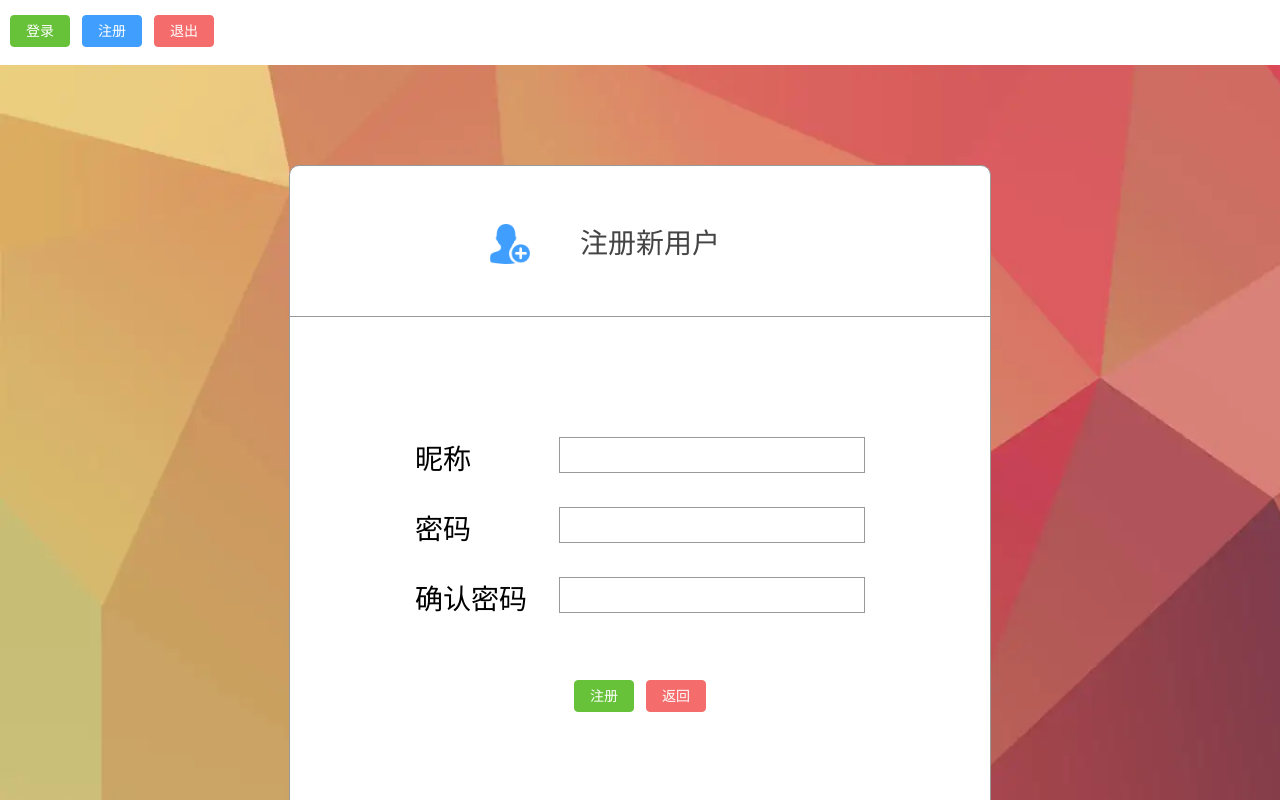
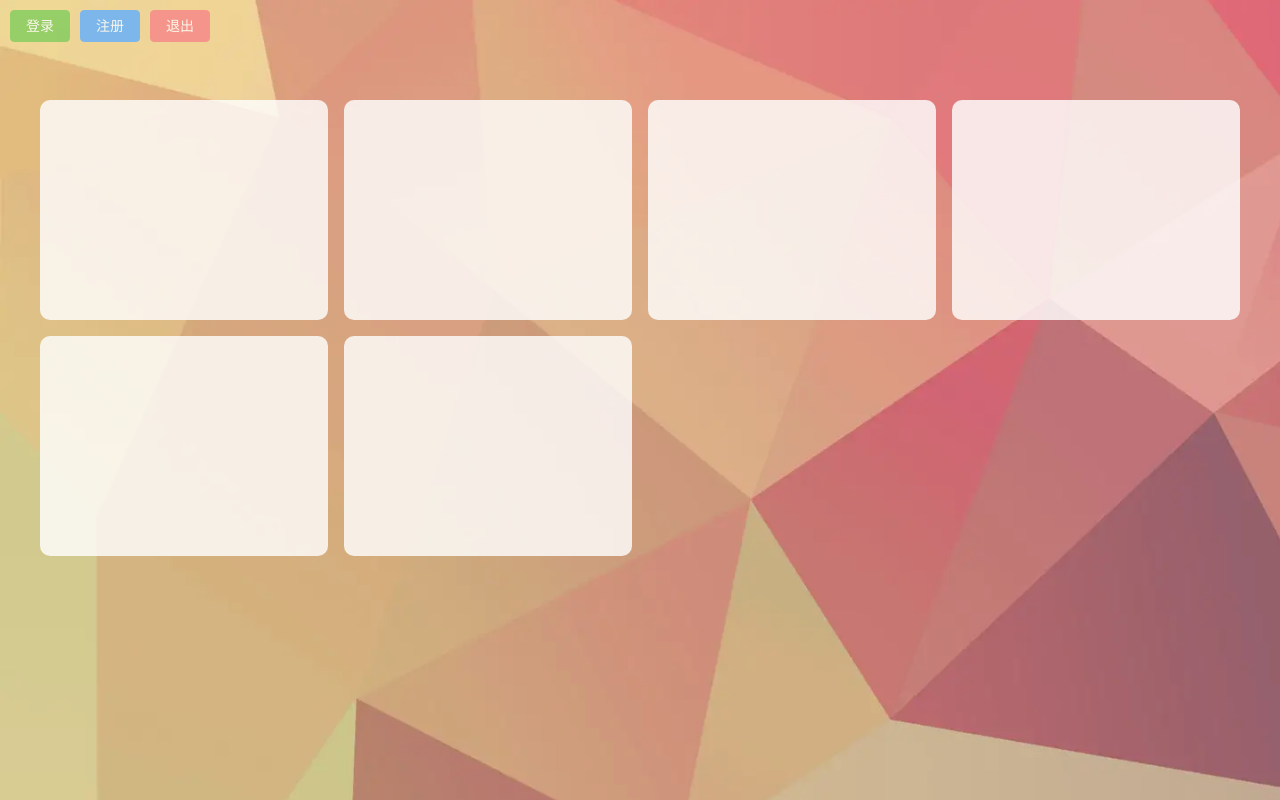
Before and after one commit to SayQuit/BDchat-web, a Vue app: page /#/ in a window 1280 px wide. Shown: the top 800 px of the page. Built offline with nearby package versions, Linux system fonts and the light colour scheme.

Commit message:
页面部分

```diff
--- /dev/null
+++ b/src/components/AccountManage.vue
@@ -0,0 +1,85 @@
+<template>
+  <div>
+    <div class="bgr">
+      <div class="log">
+        <el-button
+          type="success"
+          class="login"
+          size="medium"
+          @click="handleLogin"
+          >登录</el-button
+        >
+        <el-button type="primary" class="login" size="medium">注册</el-button>
+        <el-button type="danger" class="login" size="medium">退出</el-button>
+      </div>
+
+      <div class="main">
+        <div class="item"></div>
+        <div class="item"></div>
+        <div class="item"></div>
+        <div class="item"></div>
+        <div class="item"></div>
+        <div class="item"></div>
+      </div>
+    </div>
+  </div>
+</template>
+
+<script>
+export default {};
+</script>
+
+<style scoped>
+* {
+  opacity: 0.9;
+}
+
+.bgr {
+  background: url("../assets/2.png") no-repeat;
+  background-size: cover;
+  width: 100%;
+  height: 963px;
+}
+.log {
+  width: 240px;
+  height: 50px;
+  display: block;
+  border-radius: 10px;
+}
+.log > .login {
+  display: inline-block;
+  margin-left: 10px;
+  margin-top: 10px;
+}
+.main {
+  display: flex;
+  justify-content: space-between;
+  flex-wrap: wrap;
+  position: absolute;
+  top: 100px;
+  left: 0;
+  right: 0;
+  margin: 0 40px;
+}
+.item {
+  cursor: pointer;
+
+  height: 220px;
+  background: #fff;
+  border-radius: 10px;
+
+  flex: 0 0 24%;
+  text-align: center;
+  background-color: white;
+  /* 边距懒得算，css函数代替 */
+  margin-right: calc(4% / 3);
+  margin-bottom: calc(4% / 3);
+}
+.item:nth-child(4n) {
+  margin-right: 0;
+}
+/* 使最后一个元素的边距填满剩余空间 */
+.item:last-child {
+  margin-right: auto;
+}
+</style>
--- a/src/components/LoginPage.vue
+++ b/src/components/LoginPage.vue
@@ -0,0 +1,127 @@
+<template>
+    <div class="bgr">
+      <div class="center">
+          <div class="header">
+              <div class="header-name"><img src="../assets/login.png"><div>登录</div></div>
+          </div>
+          <div class="info">
+              <div class="info-name">
+                  <div class="info-name-title">账号</div>
+                  <input type="text">
+              </div>
+              <div class="info-psw">
+                  <div class="info-psw-title">密码</div>
+                  <input type="password">
+              </div>
+
+
+              <div class="operation">
+                <el-button type="success" size="medium">注册</el-button>
+                <el-button type="warning" size="medium">清空</el-button>
+                <el-button type="danger" size="medium">返回</el-button>
+              </div>
+          </div>
+      </div>
+
+
+
+    </div>
+  </template>
+
+  <script>
+  export default {
+
+  }
+  </script>
+
+  <style scoped>
+      *{
+          font-size: 28px;
+      }
+      .bgr{
+          background: url('../assets/2.png') no-repeat;
+          background-size: cover;
+          width: 100%;
+          height: 1080px;
+      }
+      .center{
+          position: absolute;
+          margin-top: 100px;
+          left: 50%;
+          transform: translateX(-50%);
+          width: 700px;
+          height: 800px;
+          border: 1px solid #999;
+          background-color: white;
+          border-radius: 10px;
+      }
+      .header{
+          height: 150px;
+          width: 100%;
+          border-bottom: 1px solid #999;
+      }
+      .header-name{
+          font-size: 40px;
+          color: #444;
+          padding-top: 50px;
+      }
+      .header-name img{
+          height: 40px;
+          color: #444;
+          vertical-align: middle;
+          display: inline-block;
+          margin-left: 280px;
+      }
+      .header-name div{
+          display: inline-block;
+          margin-left: 50px;
+      }
+      .info{
+          margin-top: 120px;
+          position: absolute;
+          left: 50%;
+          transform: translateX(-50%);
+
+
+
+      }
+      .info div{
+          display: inline-block;
+      }
+      .info>div>div{
+          margin-right: 30px;
+          line-height: 60px;
+      }
+      .info>div{
+          margin-bottom: 30px;
+          width: 450px;
+          height: 60px;
+          display: inline-block;
+      }
+      .info input{
+          /* display: inline-block; */
+          width: 280px;
+          height: 60px;
+          border: 1px solid #999;
+          float: right;
+          border-radius: 10px;
+          outline: none;
+          padding: 0 10px;
+      }
+
+      .info>.operation{
+        margin: 0 auto;
+          margin-top: 150px;
+          position: absolute;
+          left: 50%;
+          transform: translateX(-50%);
+          width: auto;
+
+      }
+      .operation>.el-button{
+
+          font-size:16px;
+
+
+      }
+  </style>
--- a/src/components/MainPage.vue
+++ b/src/components/MainPage.vue
@@ -1,25 +1,26 @@
 <template>
   <div>
-    <div class="log">
-        <el-button type="success" class="login" size="medium" @click="handleLogin">登录</el-button>
-        <el-button type="primary" class="login" size="medium">注册</el-button>
-        <el-button type="danger" class="login" size="medium">退出</el-button>
-    </div>
 
 
 
-    <RegisterPage></RegisterPage>
+
+    <!-- <RegisterPage></RegisterPage> -->
     <!-- <NotLogin></NotLogin> -->
+    <!-- <LoginPage></LoginPage> -->
+    <!-- <NotLogin></NotLogin> -->
+    <AccountManage></AccountManage>
   </div>
 </template>
 
 <script>
 // import NotLogin from './NotLogin.vue';
 import axios from 'axios';
-import RegisterPage from './RegisterPage.vue';
+import AccountManage from './AccountManage.vue';
+// import NotLogin from './NotLogin.vue';
+// import RegisterPage from './RegisterPage.vue';
 export default {
     components: {
-    RegisterPage
+    AccountManage
 },
     methods: {
         handleLogin(){
@@ -33,7 +34,7 @@ export default {
 }
 </script>
 
-<style>
+<style scoped>
     .log{
         width: 100%;
         height: 50px;
--- a/src/components/NotLogin.vue
+++ b/src/components/NotLogin.vue
@@ -1,9 +1,25 @@
 <template>
   <div>
+    <div class="bgr">
+      <div class="log">
+        <el-button
+          type="success"
+          class="login"
+          size="medium"
+          @click="handleLogin"
+          >登录</el-button
+        >
+        <el-button type="primary" class="login" size="medium">注册</el-button>
+        <el-button type="danger" class="login" size="medium">退出</el-button>
+      </div>
       <div class="header">
         <div class="header-operation">
-        <el-button class="header-operation-min" type="primary">最小化</el-button>
-        <el-button class="header-operation-close" type="danger">退出</el-button>
+          <el-button class="header-operation-min" type="primary"
+            >最小化</el-button
+          >
+          <el-button class="header-operation-close" type="danger"
+            >退出</el-button
+          >
         </div>
       </div>
 
@@ -27,11 +43,12 @@
         </div>
 
         <div class="aside-talkblock">
-
-
           <div class="aside-talkblock-talkitem">
             <div class="aside-user-profilepicture" style="left: 40px"></div>
-          <div class="aside-user-desc" style="margin-left: 50px; width: 400px">
+            <div
+              class="aside-user-desc"
+              style="margin-left: 50px; width: 400px"
+            >
               <div class="aside-user-desc-name">夕阳的刻痕</div>
               <div class="aside-user-desc-signature">你要好好上课啊</div>
             </div>
@@ -43,7 +60,10 @@
 
           <div class="aside-talkblock-talkitem">
             <div class="aside-user-profilepicture" style="left: 40px"></div>
-          <div class="aside-user-desc" style="margin-left: 50px; width: 400px">
+            <div
+              class="aside-user-desc"
+              style="margin-left: 50px; width: 400px"
+            >
               <div class="aside-user-desc-name">夕阳的刻痕</div>
               <div class="aside-user-desc-signature">你要好好上课啊</div>
             </div>
@@ -55,7 +75,10 @@
 
           <div class="aside-talkblock-talkitem">
             <div class="aside-user-profilepicture" style="left: 40px"></div>
-          <div class="aside-user-desc" style="margin-left: 50px; width: 400px">
+            <div
+              class="aside-user-desc"
+              style="margin-left: 50px; width: 400px"
+            >
               <div class="aside-user-desc-name">夕阳的刻痕</div>
               <div class="aside-user-desc-signature">你要好好上课啊</div>
             </div>
@@ -67,7 +90,10 @@
 
           <div class="aside-talkblock-talkitem">
             <div class="aside-user-profilepicture" style="left: 40px"></div>
-          <div class="aside-user-desc" style="margin-left: 50px; width: 400px">
+            <div
+              class="aside-user-desc"
+              style="margin-left: 50px; width: 400px"
+            >
               <div class="aside-user-desc-name">夕阳的刻痕</div>
               <div class="aside-user-desc-signature">你要好好上课啊</div>
             </div>
@@ -79,7 +105,10 @@
 
           <div class="aside-talkblock-talkitem">
             <div class="aside-user-profilepicture" style="left: 40px"></div>
-          <div class="aside-user-desc" style="margin-left: 50px; width: 400px">
+            <div
+              class="aside-user-desc"
+              style="margin-left: 50px; width: 400px"
+            >
               <div class="aside-user-desc-name">夕阳的刻痕</div>
               <div class="aside-user-desc-signature">你要好好上课啊</div>
             </div>
@@ -88,12 +117,6 @@
               <div class="aside-talkblock-talkitem-right-time">12:27</div>
             </div>
           </div>
-
-
-
-
-
-
         </div>
 
         <div class="aside-talkblockbottom">
@@ -111,10 +134,10 @@
             <div class="aside-user-desc" style="left: 180px">
               <div class="aside-user-desc-name">伤心太平洋</div>
               <div class="aside-user-desc-signature">
-              我只爱你 You are my only 我只爱你 You are my only 我只爱你 You are
-              my only 我只爱你 You are my only 我只爱你 You are my only 我只爱你
-              You are my only 我只爱你 You are my only 我只爱你 You are my only
-              我只爱你 You are my only
+                我只爱你 You are my only 我只爱你 You are my only 我只爱你 You
+                are my only 我只爱你 You are my only 我只爱你 You are my only
+                我只爱你 You are my only 我只爱你 You are my only 我只爱你 You
+                are my only 我只爱你 You are my only
               </div>
             </div>
           </div>
@@ -149,7 +172,6 @@
             </div>
           </div>
 
-
           <div class="maintalk-main-talkitem">
             <div class="isFri">
               <div class="maintalk-main-talkitem-time">12:30</div>
@@ -177,8 +199,6 @@
               <div class="maintalk-main-talkitem-content">你好烦</div>
             </div>
           </div>
-
-
         </div>
 
         <div class="maintalk-footer">
@@ -194,6 +214,7 @@
         </div>
       </div>
     </div>
+  </div>
 </template>
 
 <script>
@@ -203,11 +224,19 @@ export default {};
 <style scoped>
 * {
   font-size: 20px;
-  color:#555;
+  color: #555;
+  opacity: 0.9;
+}
+*:hover {
+  opacity: 1;
+}
+.el-button {
+  color: white;
 }
 .header {
   width: 100%;
   height: 50px;
+  margin-top: 10px;
 }
 .header-operation {
   height: 100%;
@@ -223,19 +252,16 @@ export default {};
   cursor: pointer;
 }
 .header-operation-min {
-
 }
 .header-operation-max {
-
 }
 .header-operation-close {
-
 }
 
 .aside {
   display: inline-block;
   width: 40%;
-  height: 1000px;
+  height: 970px;
   margin-left: 40px;
 
   vertical-align: top;
@@ -243,6 +269,9 @@ export default {};
 .aside-user {
   height: 100px;
   position: relative;
+  padding-left: 40px;
+  background-color: white;
+  border-radius: 10px;
 }
 
 .aside-user-profilepicture {
@@ -282,10 +311,11 @@ export default {};
 .aside-search {
   height: 40px;
   margin-top: 30px;
+  background-color: white;
+  border-radius: 10px;
 }
 .aside-search-input {
   outline: none;
-  border: 1px solid #999;;
   vertical-align: top;
 
   width: 65%;
@@ -294,6 +324,12 @@ export default {};
 
   padding: 0 10px;
   box-sizing: border-box;
+
+  border-top-left-radius: 10px;
+  border-bottom-left-radius: 10px;
+
+  text-decoration: none;
+  border-width: 1px;
 }
 .aside-search-button {
   width: 35%;
@@ -303,42 +339,30 @@ export default {};
 
   line-height: 40px;
 
-  border: 1px solid #999;;
   border-left: none;
   box-sizing: border-box;
   cursor: pointer;
 }
-.aside-search-button {
-  width: 35%;
-  height: 100%;
-  display: inline-block;
-  text-align: center;
 
-  line-height: 40px;
-
-  border: 1px solid #999;;
-  border-left: none;
-  box-sizing: border-box;
-  cursor: pointer;
-}
 .aside-talkblock {
   height: 730px;
   margin-top: 30px;
   box-sizing: border-box;
-  border: 1px solid #999;
   border-right: none;
   overflow-y: scroll;
+  background-color: white;
+  border-top-left-radius: 10px;
+  border-top-right-radius: 10px;
+}
 
-}
 .aside-talkblock-talkitem {
   position: relative;
   height: 200px;
   width: 100%;
-  border-bottom: 1px solid #999;;
+  border-bottom: 1px solid #ddd;
   cursor: pointer;
+}
 
-
-}
 .aside-talkblock-talkitem-right {
   width: 150px;
   height: 100%;
@@ -356,9 +380,11 @@ export default {};
 }
 .aside-talkblockbottom {
   height: 40px;
-  border: 1px solid #999;;
-  border-top: none;
+  border-top: 1px solid #999;
   box-sizing: border-box;
+  background-color: white;
+  border-bottom-left-radius: 10px;
+  border-bottom-right-radius: 10px;
 }
 .aside-talkblockbottom-operation {
   float: right;
@@ -368,7 +394,7 @@ export default {};
   text-align: center;
   display: inline-block;
   line-height: 40px;
-  border: 1px solid #999;;
+  border: 1px solid #999;
   border-top: none;
   border-bottom: none;
   border-right: none;
@@ -381,17 +407,20 @@ export default {};
   margin-left: 20px;
   display: inline-block;
   height: 970px;
-  width: 56.3%;
+  width: 55%;
 
-  border: 1px solid #999;;
+  border: 1px solid #999;
   box-sizing: border-box;
 
+  border-radius: 10px;
+  background-color: white;
   vertical-align: top;
+  border-radius: 10px;
 }
 .maintalk-header {
   height: 20%;
   width: 100%;
-  border-bottom: 1px solid #999;;
+  border-bottom: 1px solid #999;
 
   box-sizing: border-box;
 }
@@ -399,7 +428,7 @@ export default {};
   height: 100%;
   width: 70%;
 
-  border-right: 1px solid #999;;
+  border-right: 1px solid #999;
 
   position: relative;
 }
@@ -407,29 +436,25 @@ export default {};
 .maintalk-main {
   height: 60%;
   width: 100%;
-  border-bottom: 1px solid #999;;
+  border-bottom: 1px solid #999;
   box-sizing: border-box;
 
   border-right: none;
   overflow-y: scroll;
 }
-.maintalk-main-talkitem{
+.maintalk-main-talkitem {
   width: 100%;
   box-sizing: border-box;
   padding: 50px;
 }
-.maintalk-main-talkitem-time{
-
+.maintalk-main-talkitem-time {
 }
-.maintalk-main-talkitem-content{
-
+.maintalk-main-talkitem-content {
 }
 
-.isMe{
-
+.isMe {
 }
-.isFri{
-
+.isFri {
   text-align: right;
 }
 .maintalk-footer {
@@ -441,13 +466,13 @@ export default {};
   height: 30%;
   width: 100%;
   box-sizing: border-box;
-  border-bottom: 1px solid #999;;
+  border-bottom: 1px solid #999;
 }
 .maintalk-footer-header-expression {
   height: 100%;
   width: 5%;
   box-sizing: border-box;
-  border-right: 1px solid #999;;
+  border-right: 1px solid #999;
   cursor: pointer;
 
   display: inline-block;
@@ -458,7 +483,7 @@ export default {};
   height: 100%;
   width: 10%;
   box-sizing: border-box;
-  border-left: 1px solid #999;;
+  border-left: 1px solid #999;
   cursor: pointer;
 
   float: right;
@@ -474,6 +499,8 @@ export default {};
 
   font-size: 20px;
   padding: 10px;
+
+  border-radius: 10px;
 }
 
 /*滚动条的宽度*/
@@ -498,10 +525,27 @@ body {
   overflow-x: hidden;
 }
 
-
 .container {
   width: 100vw;
   overflow-x: hidden;
 }
+.log {
+  width: 240px;
+  height: 50px;
+  display: block;
+  border-radius: 10px;
+}
+.log > .login {
+  display: inline-block;
+  margin-left: 10px;
+  margin-top: 10px;
+}
+.bgr {
+  background: url("../assets/2.png") no-repeat;
+  background-size: cover;
+  width: 100%;
 
+  height: 1200px;
+  opacity: 1;
+}
 </style>
--- a/src/components/RegisterPage.vue
+++ b/src/components/RegisterPage.vue
@@ -20,6 +20,7 @@
 
             <div class="operation">
                 <el-button type="success" size="medium">注册</el-button>
+                <el-button type="warning" size="medium">清空</el-button>
                 <el-button type="danger" size="medium">返回</el-button>
             </div>
         </div>
@@ -51,7 +52,7 @@ export default {
         background: url('../assets/2.png') no-repeat;
         background-size: cover;
         width: 100%;
-        height: 1010px;
+        height: 1080px;
     }
     .center{
         position: absolute;
@@ -79,7 +80,7 @@ export default {
         color: #444;
         vertical-align: middle;
         display: inline-block;
-        margin-left: 200px;
+        margin-left: 240px;
     }
     .header-name div{
         display: inline-block;
@@ -99,17 +100,23 @@ export default {
     }
     .info>div>div{
         margin-right: 30px;
+        line-height: 60px;
     }
     .info>div{
         margin-bottom: 30px;
         width: 450px;
+        height: 60px;
         display: inline-block;
     }
     .info input{
         /* display: inline-block; */
-        width: 300px;
+        width: 280px;
+        height: 60px;
         border: 1px solid #999;
         float: right;
+        border-radius: 10px;
+        outline: none;
+        padding: 0 10px;
     }
 
     .info>.operation{
@@ -121,6 +128,6 @@ export default {
     }
     .operation>.el-button{
         flex: 1;
-
+        font-size: 16px
     }
 </style>
```
Also changed, not shown: src/assets/login.png (added). Lines whose indentation alone changed are shown as unchanged.
